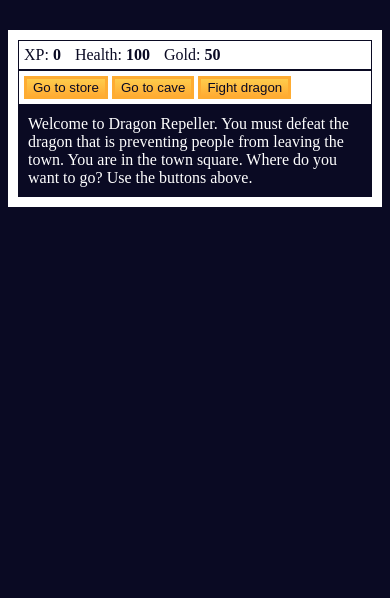
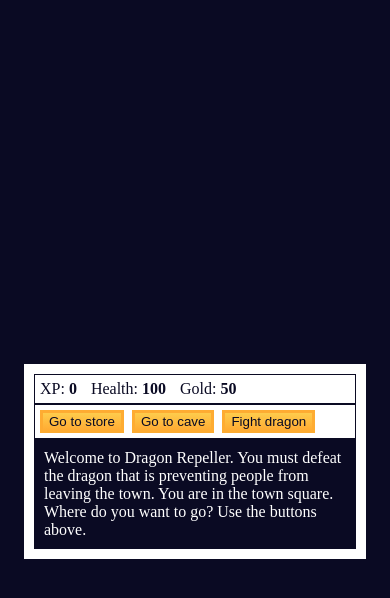
Before and after one commit to FrancisDeea/vanilla-role-game, a plain HTML site: page index.html in a window 390 px wide. Drawn offline with Linux system fonts and the light colour scheme.

Commit message:
add meta responsive

```diff
--- a/index.html
+++ b/index.html
@@ -3,6 +3,7 @@
 
 <head>
     <meta charset="utf-8">
+    <meta name="viewport" content="width=device-width, initial-scale=1.0" />
     <link rel="stylesheet" href="./styles.css">
     <title>RPG - Dragon Repeller</title>
 </head>
--- a/styles.css
+++ b/styles.css
@@ -1,5 +1,9 @@
 body {
   background-color: #0a0a23;
+  min-height: 100vh;
+  display: flex;
+  align-items: center;
+  padding: 1rem;
 }
 
 #text {
@@ -15,6 +19,11 @@ body {
   color: #ffffff;
   margin: 30px auto 0px;
   padding: 10px;
+}
+
+#controls {
+    display: flex;
+    gap: 0.5rem;
 }
 
 #controls,
```
